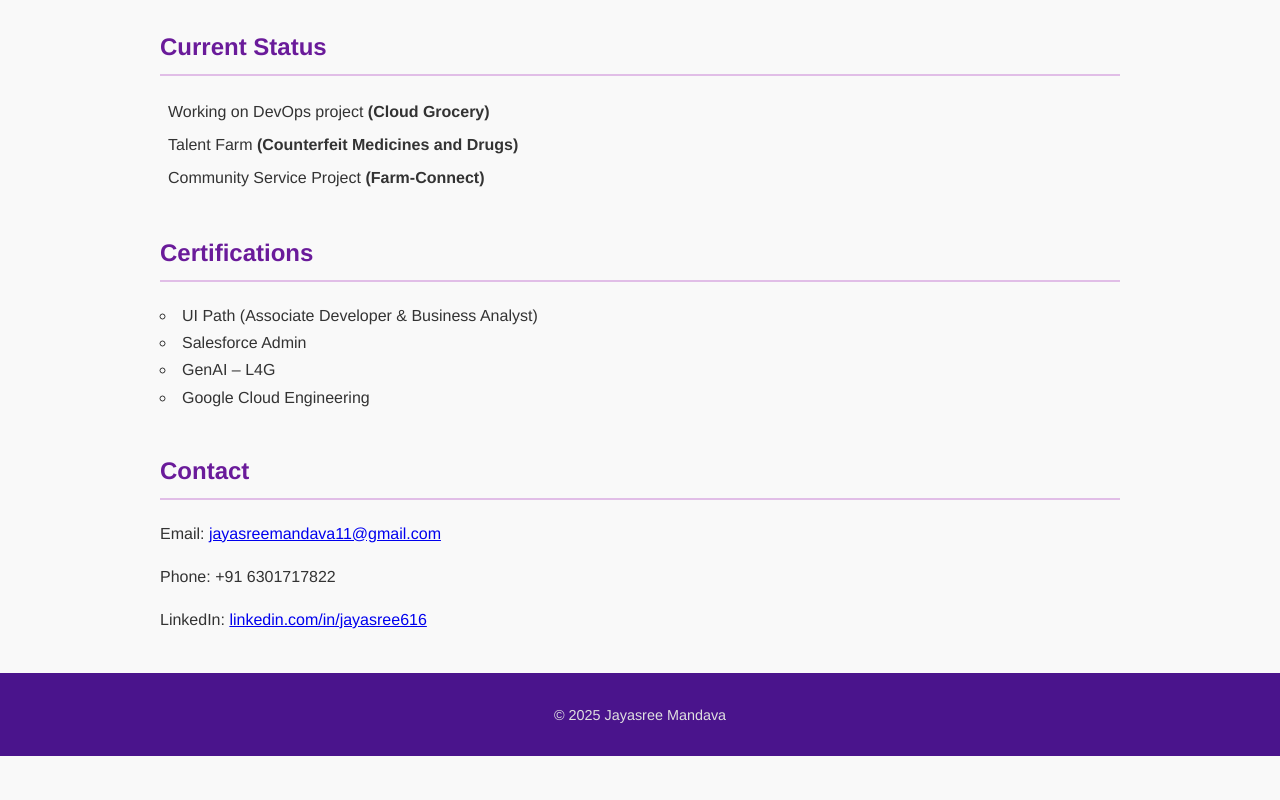
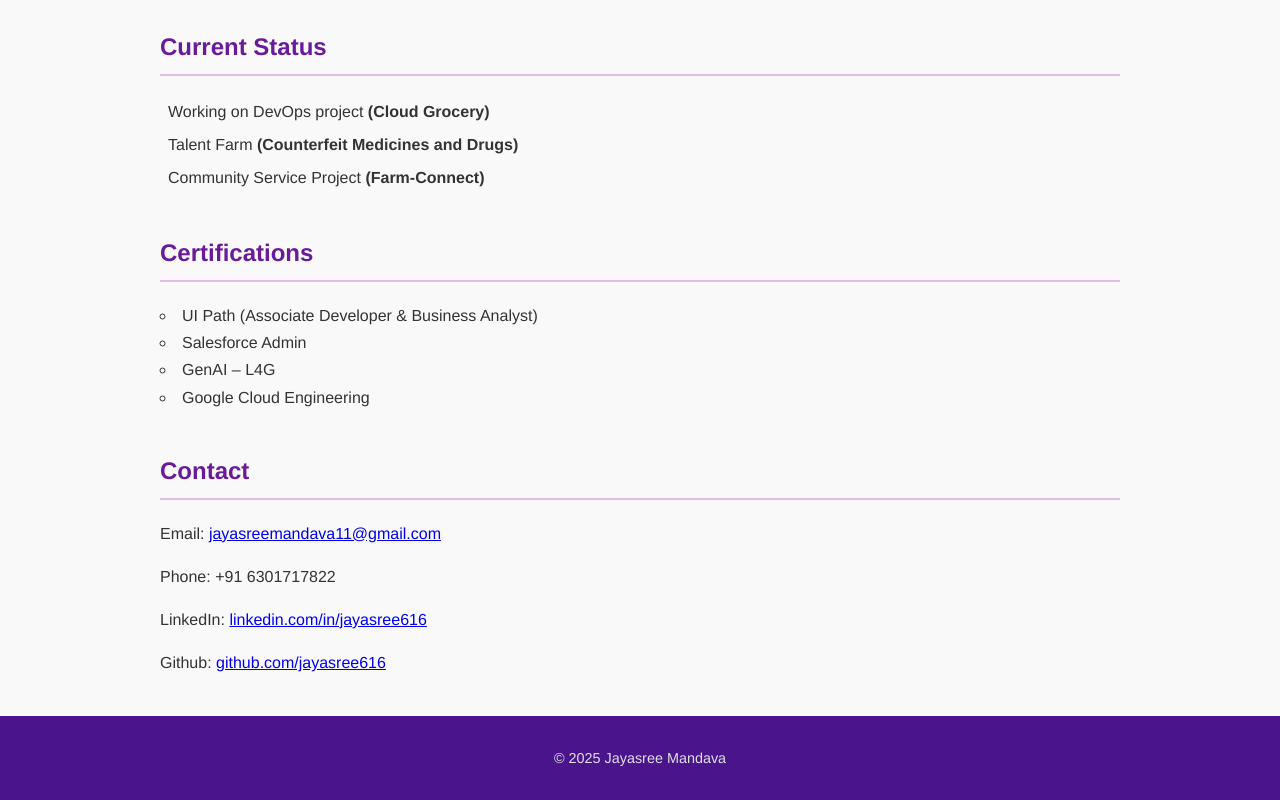
Before and after one commit to jayasree616/jayasree-portfolio, a plain HTML site: page index.html in a window 1280 px wide. Shown: the part 1344-2144 px from the top of the page. Before the commit the page ends 2100 px from the top, so only its background shows below. Drawn offline with Linux system fonts and the light colour scheme.

Commit message:
Update index.html

```diff
--- a/index.html
+++ b/index.html
@@ -80,6 +80,7 @@
       <p>Email: <a href="mailto:jayasreemandava11@gmail.com">jayasreemandava11@gmail.com</a></p>
       <p>Phone: +91 6301717822</p>
       <p>LinkedIn: <a href="https://www.linkedin.com/in/jayasree616">linkedin.com/in/jayasree616</a></p>
+      <p>Github: <a href="https://github.com/jayasree616">github.com/jayasree616</a></p>
     </section>
   </main>
 
```
